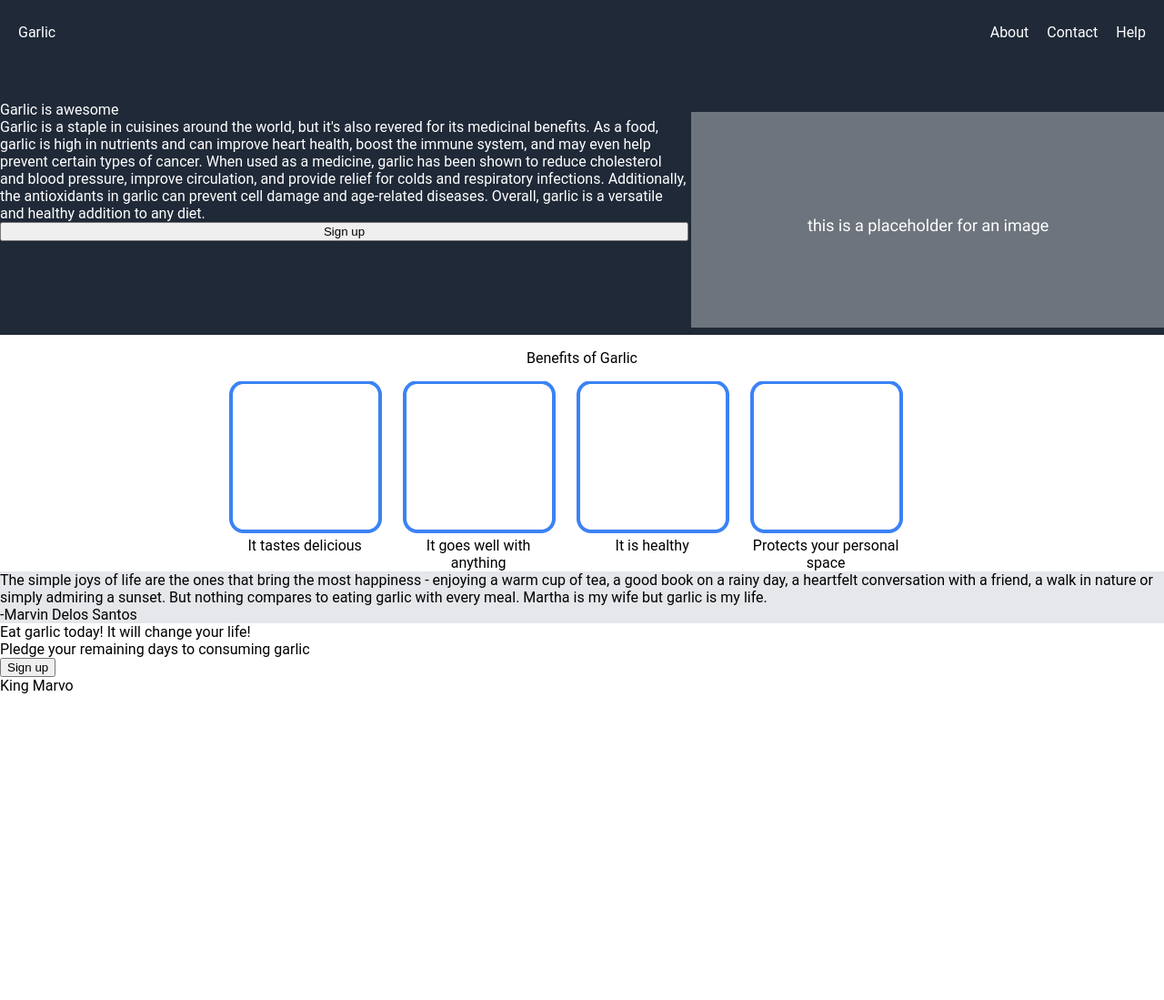
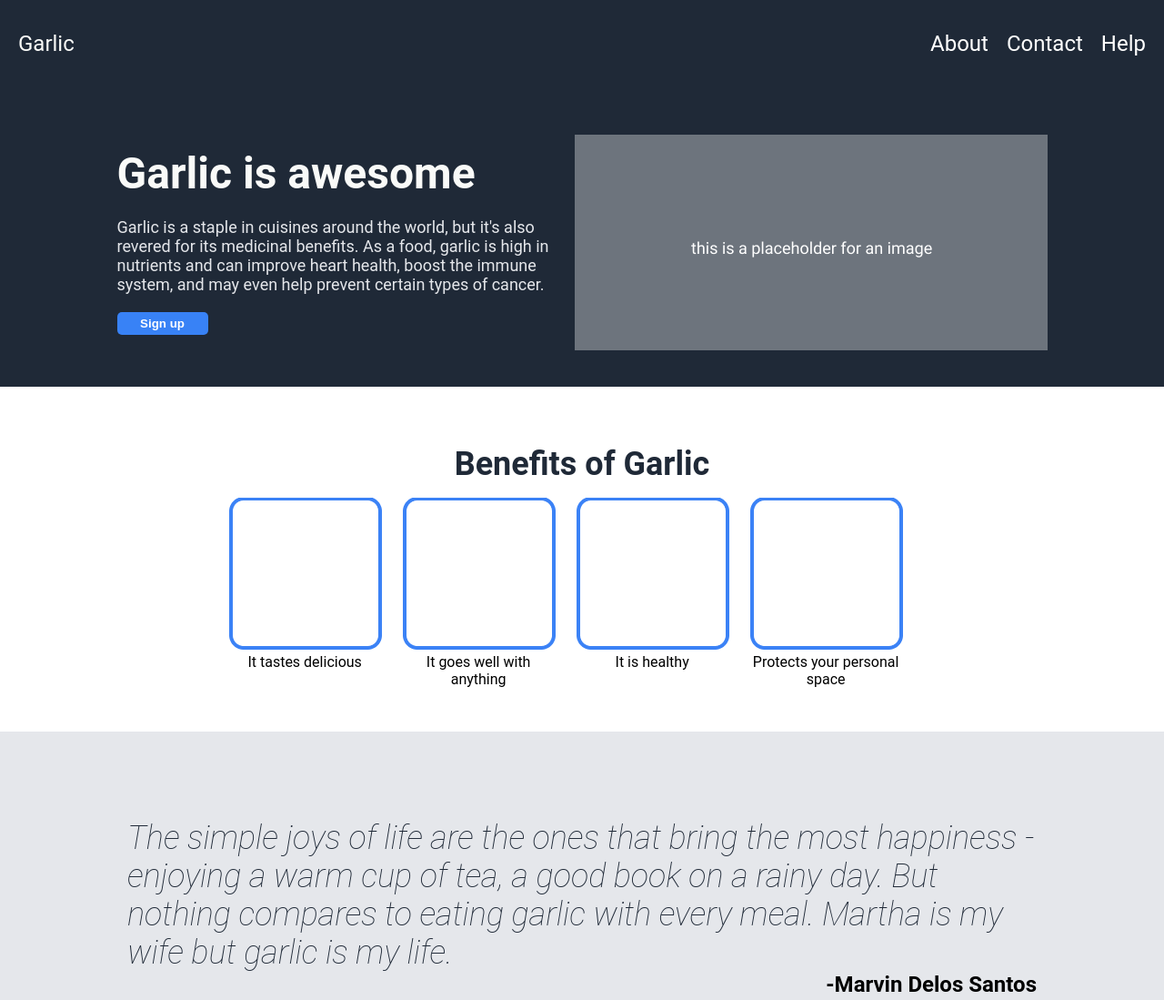
Before and after one commit to marvinrd/landing_page_project, a plain HTML site: page index.html in a window 1280 px wide. Shown: the top 1099 px of the page at 91% size. Before the commit the page ends 800 px from the top, so only its background shows below. Drawn offline with Linux system fonts and the light colour scheme.

Commit message:
Update formatting to spec 90%

```diff
--- a/index.html
+++ b/index.html
@@ -8,7 +8,6 @@
   </head>
 
   <body>
-    <div class="top">
       <div class="header">
         <div class="logo">Garlic</div>
         <div class="right-links">
@@ -26,12 +25,7 @@
             Garlic is a staple in cuisines around the world, but it's also
             revered for its medicinal benefits. As a food, garlic is high in
             nutrients and can improve heart health, boost the immune system, and
-            may even help prevent certain types of cancer. When used as a
-            medicine, garlic has been shown to reduce cholesterol and blood
-            pressure, improve circulation, and provide relief for colds and
-            respiratory infections. Additionally, the antioxidants in garlic can
-            prevent cell damage and age-related diseases. Overall, garlic is a
-            versatile and healthy addition to any diet.
+            may even help prevent certain types of cancer.
           </div>
           <button>Sign up</button>
         </div>
@@ -40,7 +34,7 @@
           alt="this is a placeholder image"
         />
       </div>
-    </div>
+
 
     <div class="mid-1">
       <div class="information">
@@ -85,9 +79,7 @@
       <div class="quote">
         <div class="quote-text">
           The simple joys of life are the ones that bring the most happiness -
-          enjoying a warm cup of tea, a good book on a rainy day, a heartfelt
-          conversation with a friend, a walk in nature or simply admiring a
-          sunset. But nothing compares to eating garlic with every meal. Martha
+          enjoying a warm cup of tea, a good book on a rainy day. But nothing compares to eating garlic with every meal. Martha
           is my wife but garlic is my life.
         </div>
         <div class="quote-name">-Marvin Delos Santos</div>
@@ -101,7 +93,7 @@
             Pledge your remaining days to consuming garlic
           </div>
         </div>
-        <button>Sign up</button>
+        <button class="contact-button">Sign up</button>
       </div>
     </div>
     <div class="footer">King Marvo</div>
--- a/style.css
+++ b/style.css
@@ -13,23 +13,35 @@ body {
     justify-content: space-between;
     align-items: center;
     padding: 10px 20px 50px;
+    font-size: 24px;
+    color: #f9faf8;
 
 }
 
-.top {
+.header, .hero-container {
     background-color: #1F2937;
     color: white;
 }
 
 .mid-1, .mid-3 {
     background-color: white;
+    padding: 3em 0;
+    display: flex;
+    align-items: center;
+    justify-content: center;
 }
 
 .mid-2 {
     background-color: #e5e7eb;
+    padding: 6em 0;
+    display: flex;
+    align-items: center;
+    justify-content: center;
 }
 
 .logo {
+    font-size: 24px;
+    color: #f9faf8;
 }
 
 .right-links {
@@ -48,17 +60,39 @@ li>a {
 
 .hero-container {
     display: flex;
+    justify-content: center;
+    align-items: center;
+    flex-grow: 0;
+    padding-bottom: 2em;
 }
 
 .hero-header {
     display: flex;
     flex-direction: column;
+    justify-content: center;
+    flex-basis: 500px;
+    gap: 20px;
+    font-size: 48px;
+    font-weight: bolder;
+    color: #f9faf8;
 }
 
 .hero-text {
+    font-size: 18px;
+    color: #e5e7eb;
+    font-weight: lighter;
 }
 
 button {
+    width: 100px;
+    background-color: #3882f6;
+    color: white;
+    border-radius: 5px;
+    padding: 5px;
+    font-weight: bold;
+    border-style: none;
+
+
 }
 
 .information {
@@ -71,6 +105,9 @@ button {
 }
 
 .info-header {
+    font-size: 36px;
+    font-weight: bolder;
+    color: #1F2937;
 }
 
 .info-container {
@@ -96,22 +133,54 @@ button {
 }
 
 .quote {
+    flex-basis: 1000px;
+    display: flex;
+    flex-direction: column;
 }
 
 .quote-text {
+    font-size: 36px;
+    font-style: italic;
+    font-weight: lighter;
+    color: #1F2937;
 }
 
 .quote-name {
+    align-self: flex-end;
+    font-weight: bold;
+    font-size: 24px;
 }
 
 .contact {
+    background-color: #3882f6;
+    color: white;
+    display: flex;
+    padding: 2em;
+    border-radius: 12px;
+    justify-content: space-between;
+    gap: 200px;
+}
+
+.contact-button {
+    border-color: white;
+    border-style: solid;
+
+
 }
 
 .contact-header {
+    font-weight: bolder;
+    font-size: 24px;
 }
 
 .contact-text {
+    font-size: 18px;
+    font-weight: lighter;
 }
 
 .footer {
+    background-color: #1F2937;
+    padding: 2em;
+    color: #f9faf8;
+    text-align: center;
 }
```
